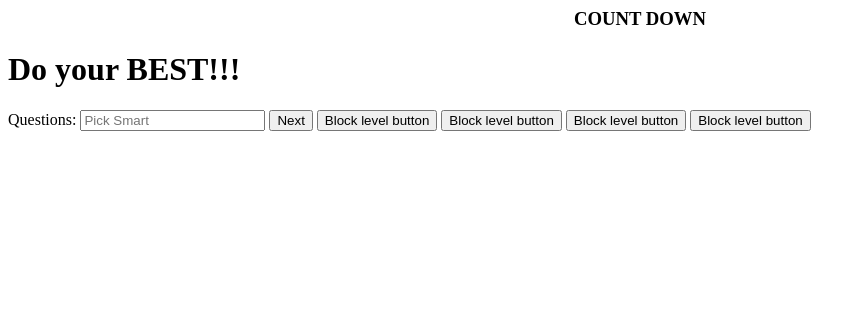
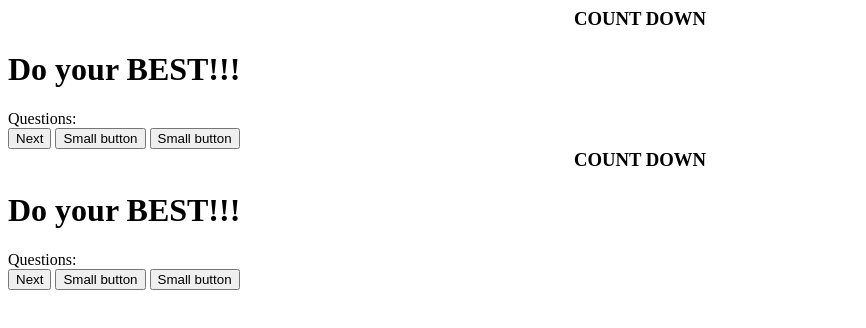
Before and after one commit to dagreatcode/JSON-Web-APIs-Code-Quiz-gt, a plain HTML site: page index.html in a window 1280 px wide. Shown: the whole page, without its empty margins (0-866 px from the left). Drawn offline with Linux system fonts and the light colour scheme.

Commit message:
just redid my html and using col to divied

```diff
--- a/index.html
+++ b/index.html
@@ -14,21 +14,42 @@
     <link rel="stylesheet" href="./style.css" />
   </head>
   <body>
-    <div>
-      <form id="form">
-        <h3 id="countdown">COUNT DOWN</h3>
-        <h1 id="DoYourBest" Text Here>Do your BEST!!!</h1>
-        <form id="form" method="POST">
+    <div class="container">
+      <div class="row">
+        <div class="col">
+          <h3 id="countdown">COUNT DOWN</h3>
+          <h1 id="DoYourBest" Text Here>Do your BEST!!!</h1>
+          <form id="form" method="POST">
           <label for="question-text">Questions:</label>
-          <input type="text" placeholder="Pick Smart" name="answers" id="answers" />
+        </div>
+      </div>
+      <div class="row">
+        <div class="col">
           <button id="submit">Next</button>
-          <button type="buttonOne" class="btn btn-primary btn-lg btn-block">Block level button</button>
-          <button type="buttonTwo" class="btn btn-primary btn-lg btn-block">Block level button</button>
-          <button type="buttonThree" class="btn btn-primary btn-lg btn-block">Block level button</button>
-          <button type="buttonFour" class="btn btn-primary btn-lg btn-block">Block level button</button>
-        </form>
-      </form>
+          <button type="button" class="btn btn-primary btn-sm">Small button</button>
+          <button type="button" class="btn btn-secondary btn-sm">Small button</button>
+        </div>
+      </div>
     </div>
     <script text="text/Javascript" src="index.js"></script>
   </body>
 </html>
+
+
+<div class="container">
+  <div class="row">
+    <div class="col">
+      <h3 id="countdown">COUNT DOWN</h3>
+      <h1 id="DoYourBest" Text Here>Do your BEST!!!</h1>
+      <form id="form" method="POST">
+      <label for="question-text">Questions:</label>
+    </div>
+  </div>
+  <div class="row">
+    <div class="col">
+      <button id="submit">Next</button>
+      <button type="button" class="btn btn-primary btn-sm">Small button</button>
+      <button type="button" class="btn btn-secondary btn-sm">Small button</button>
+    </div>
+  </div>
+</div>
--- a/index.js
+++ b/index.js
@@ -1,4 +1,5 @@
 //Adding my Variables
+var countdownElement = document.getElementById("countdown")
 var currentQuestion = 0;
 var score = 0;
 
@@ -13,4 +14,17 @@ var nextButton = document.getElementById("submit");
 var resultYnN = document.getElementById("question-text")
 var resultCount = document.getElementById("result")
 
-function loadQuestion
+//Adding my Functions
+function prepareQuiz() {
+    //My Nice Timer
+    var timer = 10;
+    var prepareInterval = setInterval(function () {
+        timer--;
+        countdownElement.textContent = timer + " seconds until we start.";
+        if(timer === 0) {
+            clearInterval(prepareInterval);
+            countdownElement.textElement = "";
+            prepareQuiz();
+        }
+    }, 1000);
+}
```
